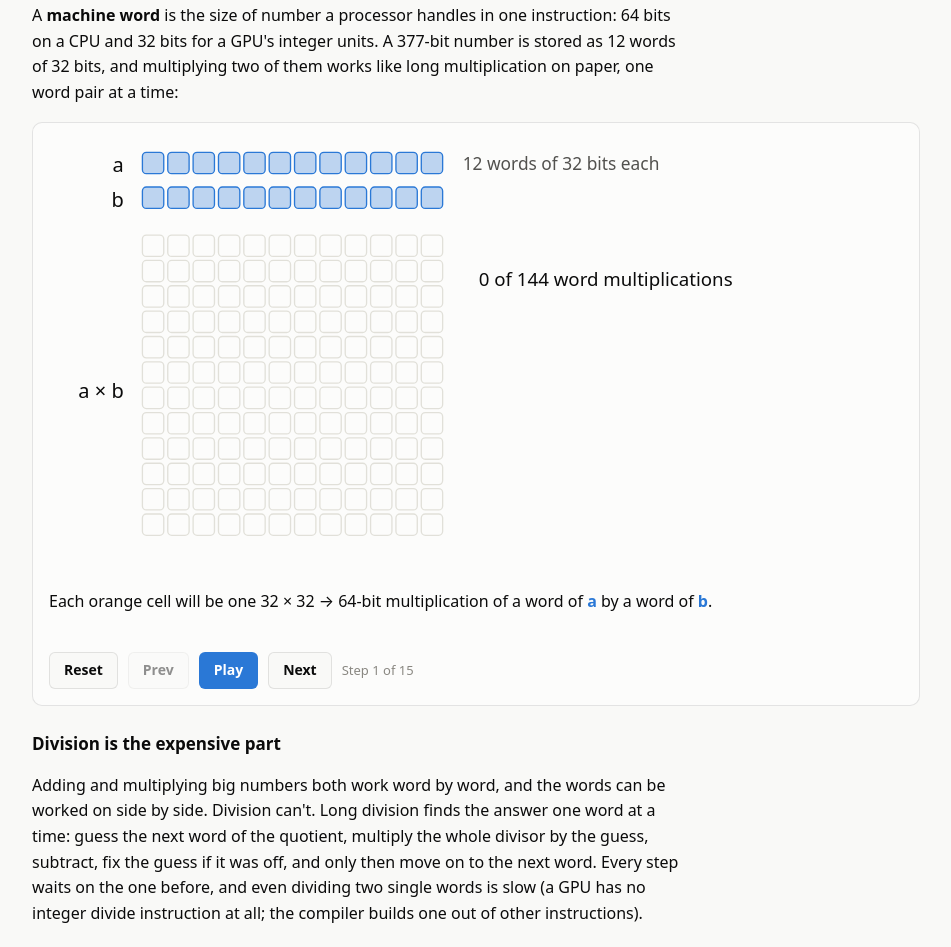
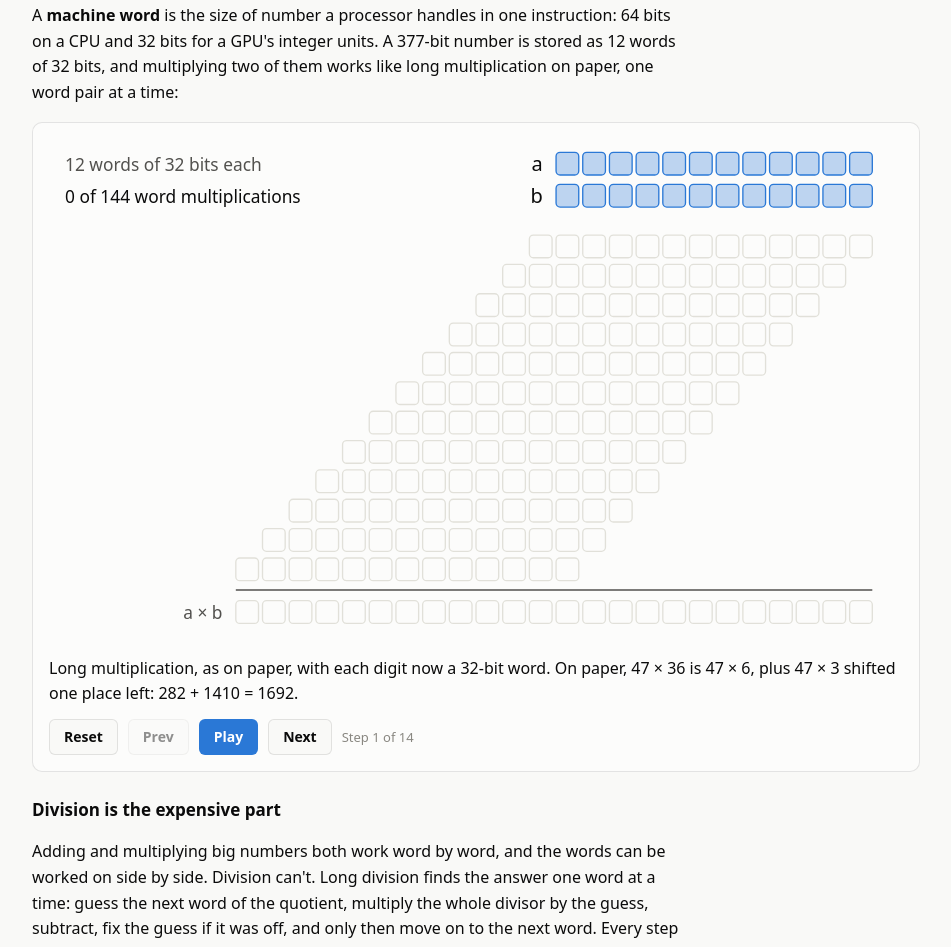
Before and after one commit to KPreisner/sagittal-msm, a plain HTML site: page site/index.html in a window 1280 px wide. Shown: the part 5190-6137 px from the top of the page, without its empty margins (164-1115 px from the left). Drawn offline with Linux system fonts and the light colour scheme; files whose address does not match are found by name.

Commit message:
Redraw the word-multiplication widget as long multiplication
- Draw a × b as long multiplication on paper with 32-bit words: row i
  is a times word i of b, 13 words wide (each word product is 64 bits),
  starting i words further left
- Highlight all of a with the one word of b each row uses; count up to
  144 word multiplications
- End on the 24-word product, with a brace and plus sign over the rows,
  leading into reducing mod p; drop the Montgomery and mixed-add lines
  the text now explains
- Redraw docs/figures/limbs.png as the same picture

```diff
--- a/site/app.js
+++ b/site/app.js
@@ -281,41 +281,72 @@ function doubleAndAdd() {
 function limbs() {
   const root = document.getElementById("limbs");
   const svg = root.querySelector("[data-view]");
-  const N = 12, C = 19, X = 70;
+  // Long multiplication with 32-bit words for digits. Column 0 (word 0) is on the right. Row i is
+  // a times word i of b: 13 words, since each word product is 64 bits. It starts at word i, and
+  // the columns add up to a 24-word product.
+  const N = 12, C = 20, X0 = 140, ROW0 = 72, PROD = 346;
+  const cx = (col) => X0 + (2 * N - 1 - col) * C;
+  const sub = (n) => String(n).split("").map((d) => "₀₁₂₃₄₅₆₇₈₉"[d]).join("");
+  const cell = (col, y, fill, stroke, opacity) =>
+    el("rect", { x: cx(col), y, width: C - 3, height: C - 3, rx: 3, fill, "fill-opacity": opacity,
+                 stroke }, svg);
   function render(s) {
     clear(svg);
-    for (const [name, y] of [["a", 10], ["b", 36]]) {
-      txt(svg, X - 14, y + 15, name, { "text-anchor": "end", "font-size": 15 });
+    const rowsDone = Math.min(s, N), done = s > N;
+    for (const [name, y] of [["a", 10], ["b", 34]]) {
+      txt(svg, cx(N - 1) - 10, y + 14, name, { "text-anchor": "end", "font-size": 15 });
       for (let i = 0; i < N; i++) {
-        el("rect", { x: X + i * C, y, width: C - 3, height: C - 3, rx: 3, fill: "var(--sagittal)",
-                     "fill-opacity": 0.3, stroke: "var(--sagittal)" }, svg);
+        const lit = s > 0 && !done && (name === "a" || i === s - 1);
+        cell(i, y, "var(--sagittal)", "var(--sagittal)", lit ? 0.9 : 0.3);
       }
     }
-    txt(svg, X + N * C + 12, 23, "12 words of 32 bits each", { fill: "var(--text-2)" });
-    txt(svg, X - 14, 80 + (N * C) / 2, "a × b", { "text-anchor": "end", "font-size": 15 });
-    const rowsDone = Math.min(s, N);
+    txt(svg, 12, 24, "12 words of 32 bits each", { fill: "var(--text-2)" });
+    txt(svg, 12, 48, `${rowsDone * N} of 144 word multiplications`);
     for (let i = 0; i < N; i++) {
-      for (let j = 0; j < N; j++) {
-        const done = i < rowsDone;
-        el("rect", { x: X + j * C, y: 72 + i * C, width: C - 3, height: C - 3, rx: 3,
-                     fill: done ? "var(--pippenger)" : "none", "fill-opacity": 0.35,
-                     stroke: done ? "var(--pippenger)" : "var(--track)" }, svg);
+      const y = ROW0 + i * 22, current = i === s - 1, filled = i < rowsDone;
+      if (filled) {
+        txt(svg, cx(i + N) - 8, y + 13, `a × b${sub(i)}`,
+            { "text-anchor": "end", "font-size": 12, fill: "var(--text-2)" });
+      }
+      for (let j = 0; j <= N; j++) {
+        cell(i + j, y, filled ? "var(--pippenger)" : "none",
+             filled ? "var(--pippenger)" : "var(--track)", current ? 0.8 : 0.3);
       }
     }
-    const lines = [
-      [`${rowsDone * N} of 144 word multiplications`, "var(--text)"],
-      [s > N ? "+ about 156 to reduce the result mod p" : "", "var(--text)"],
-      [s > N ? "≈ 300 multiply-adds per field multiplication" : "", "var(--text-2)"],
-      [s > N + 1 ? "× 10 per mixed add ≈ 3,000 per curve addition" : "", "var(--text-2)"],
-    ];
-    lines.forEach(([t, fill], i) => txt(svg, X + N * C + 24, 110 + i * 30, t, { fill, "font-size": 14 }));
-    const a = `<b style="color:var(--sagittal)">a</b>`, b = `<b style="color:var(--sagittal)">b</b>`;
-    if (s === 0) return `Each orange cell will be one 32 × 32 → 64-bit multiplication of a word of ${a} by a word of ${b}.`;
-    if (s <= N) return `Row ${s}: word ${s} of ${a} times all 12 words of ${b}, with carries passed along.`;
-    if (s === N + 1) return "Then the 24-word product is reduced mod p (Montgomery): about 300 multiply-adds in all.";
-    return "A mixed curve addition needs 10 field multiplications: about 3,000 word multiply-adds.";
+    el("line", { x1: cx(2 * N - 1), x2: cx(0) + C - 3, y1: PROD - 8, y2: PROD - 8,
+                 stroke: "var(--text-2)" }, svg);
+    if (done) {
+      // A brace over all 12 rows with a plus sign: the rows are summed, as on paper.
+      const top = ROW0, bot = ROW0 + N * 22 - 5, bx = 52, mid = (top + bot) / 2;
+      el("path", { d: `M ${bx + 8} ${top} q -8 0 -8 8 V ${mid - 8} q 0 8 -8 8 q 8 0 8 8 ` +
+                      `V ${bot - 8} q 0 8 8 8`, fill: "none", stroke: "var(--result)",
+                   "stroke-width": 2 }, svg);
+      txt(svg, bx - 14, mid + 7, "+", { "text-anchor": "end", "font-size": 22,
+                                        "font-weight": 600, fill: "var(--result)" });
+    }
+    for (let col = 0; col < 2 * N; col++) {
+      cell(col, PROD, done ? "var(--result)" : "none", done ? "var(--result)" : "var(--track)",
+           0.45);
+    }
+    txt(svg, cx(2 * N - 1) - 10, PROD + 14, done ? "24 words" : "a × b",
+        { "text-anchor": "end", "font-size": 13, fill: done ? "var(--text)" : "var(--text-2)" });
+    const hl = (x) => `<b style="color:var(--pippenger)">${x}</b>`;
+    if (s === 0) {
+      return "Long multiplication, as on paper, with each digit now a 32-bit word. On paper, " +
+             "47 × 36 is 47 × 6, plus 47 × 3 shifted one place left: 282 + 1410 = 1692.";
+    }
+    if (!done) {
+      if (s === 1) {
+        return "Row 1: all 12 words of a times word 0 of b. Each word product is 64 bits, two " +
+               `words, so the row is 13 words long. ${hl(N)} word multiplications so far.`;
+      }
+      return `Row ${s}: a times word ${s - 1} of b, written ${s - 1} word${s === 2 ? "" : "s"} ` +
+             `further left. ${hl(s * N)} word multiplications so far.`;
+    }
+    return `Adding each column, with carries, gives the product: <b style="color:var(--result)">` +
+           "24 words</b>, twice the 12 a number may use. It has to be reduced mod p, below.";
   }
-  stepper(root, () => N + 3, render, { interval: 500 });
+  stepper(root, () => N + 2, render, { interval: 600 });
 }
 
 // ---------------------------------------------------------------------------------------------
--- a/site/index.html
+++ b/site/index.html
@@ -379,7 +379,7 @@ y₃ = −y = λ(x₁ − x₃) − y₁</pre></li>
   of 32 bits, and multiplying two of them works like long multiplication on paper, one word
   pair at a time:</p>
 <div class="card" id="limbs">
-  <svg data-view viewBox="0 0 640 330" role="img" aria-label="A 377-bit multiplication as 32-bit word products"></svg>
+  <svg data-view viewBox="0 0 640 380" role="img" aria-label="Long multiplication of two 12-word numbers into a 24-word product"></svg>
   <p class="caption" data-caption aria-live="polite"></p>
   <div class="controls" data-controls></div>
 </div>
```
Also changed, not shown: docs/figures/limbs.png, 2 other files.
